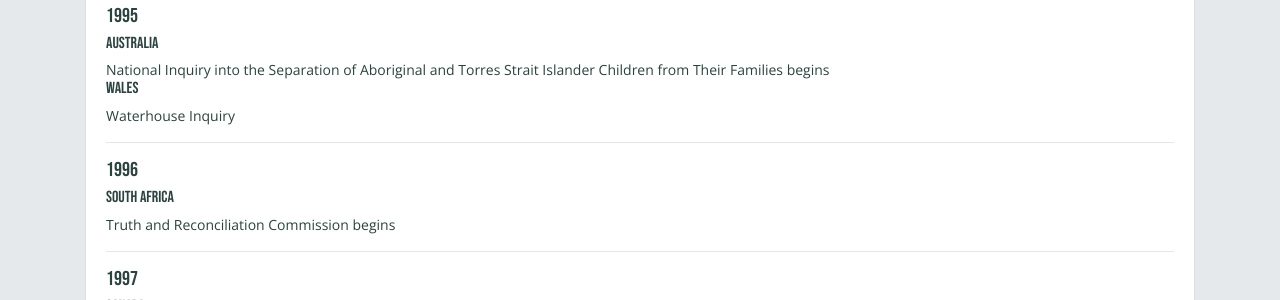
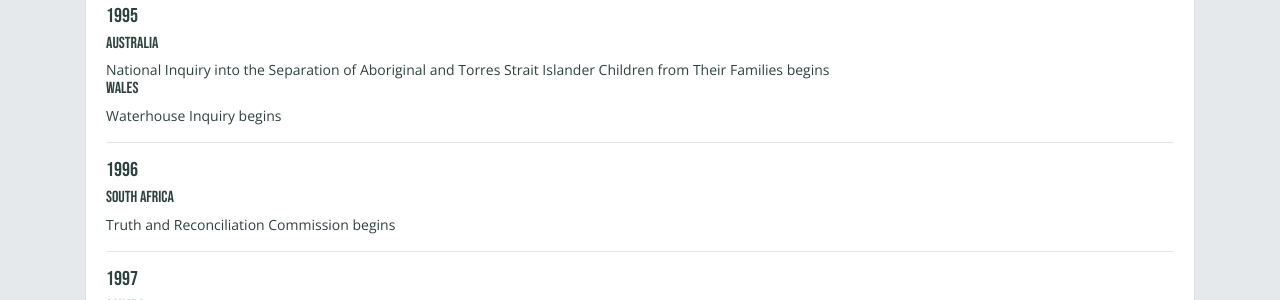
Before and after one commit to mxballin/recordkeeping-governance, a Jekyll site: the page built from pages/commissions.md, in a window 1280 px wide and 900 px high, scrolled down 310 px. Shown: the part 154-454 px from the top of the window. Built offline with Jekyll 4.4.1, drawn with Linux system fonts in a browser that asks for light colours; some web fonts are replaced.

Commit message:
Trying out Timeline JS version

```diff
--- a/pages/commissions.md
+++ b/pages/commissions.md
@@ -33,7 +33,7 @@
     <div class="card-body">
      <h5>1995</h5>
      <h6>Australia</h6>National Inquiry into the Separation of Aboriginal and Torres Strait Islander Children from Their Families begins
-     <h6>Wales</h6>Waterhouse Inquiry
+     <h6>Wales</h6>Waterhouse Inquiry begins
      <hr>
      <h5>1996</h5>
      <h6>South Africa</h6>Truth and Reconciliation Commission begins
@@ -144,3 +144,6 @@
       </div>
     </div>
   </div>
+
+
+  <iframe src="https://cdn.knightlab.com/libs/timeline3/latest/embed/index.html?source=1xuY4upIooEeszZ_lCmeNx24eSFWe0rHe9ZdqH2xqVNk&font=Default&lang=en&initial_zoom=2&height=100%" width="100%" frameborder="0"></iframe>
```
Also changed, not shown: other parts of pages/commissions.md (+1 -1 lines).
